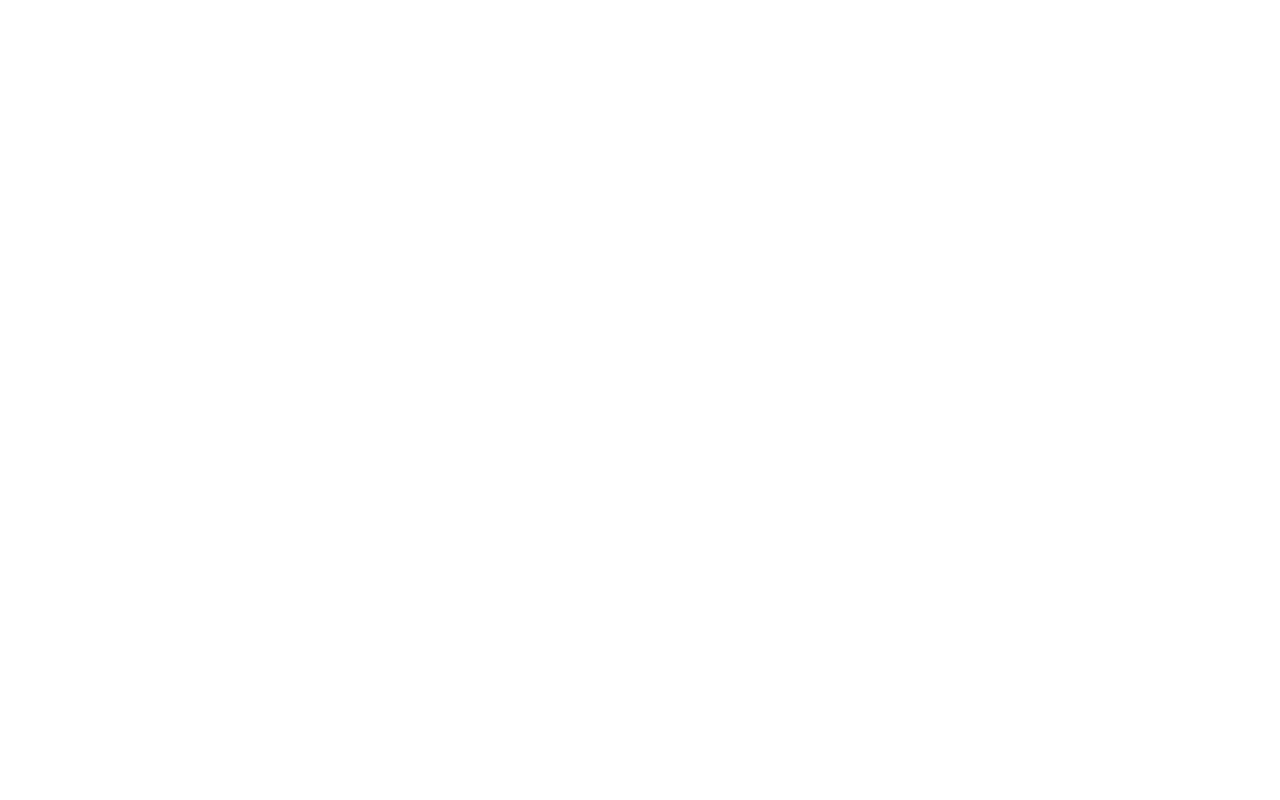
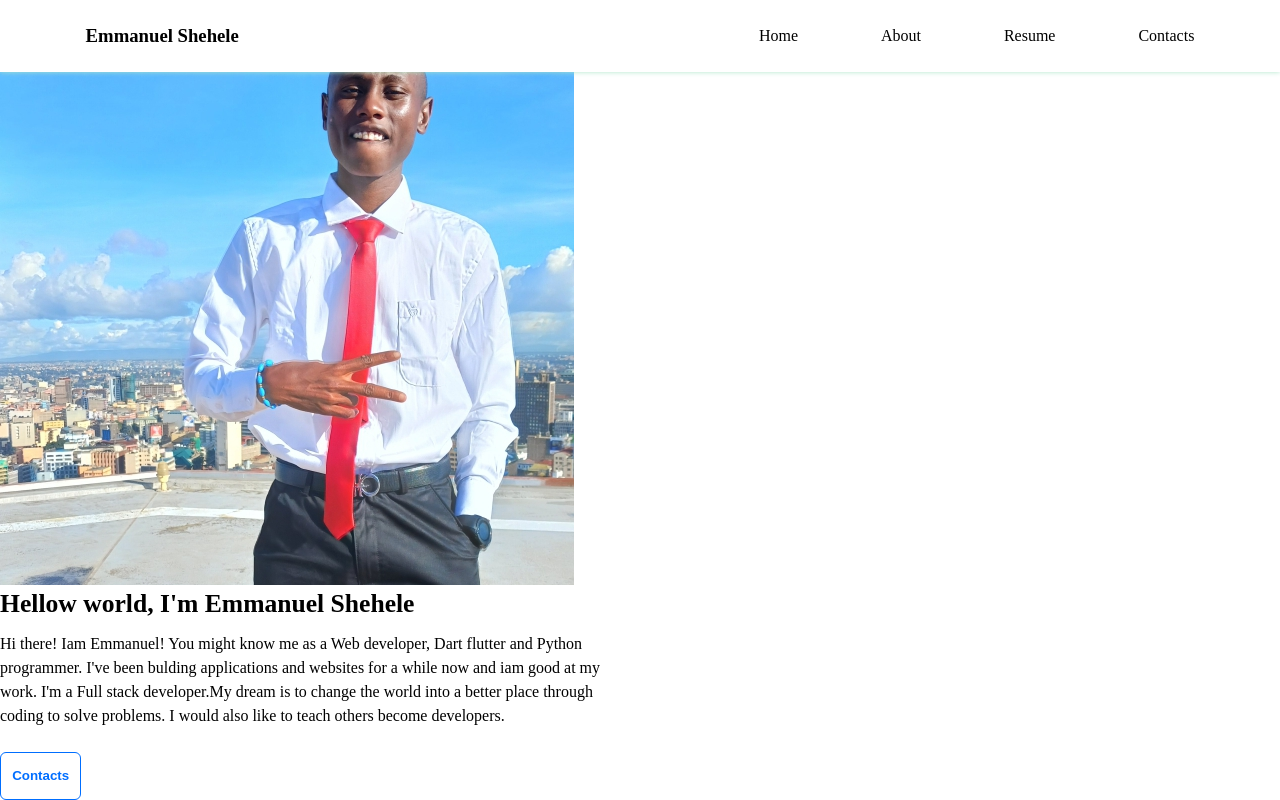
Before and after one commit to Shehele/WEB-DEVELOPMENT, a plain HTML site: page Live Session/index.html in a window 1280 px wide. Drawn offline with Linux system fonts and the light colour scheme.

Commit message:
livesession

```diff
--- a/Live Session/index.html
+++ b/Live Session/index.html
@@ -1,6 +1,39 @@
  <!DOCTYPE html>
-    <html>
-        <head>
-            <title>Demonstrating Margin and padding</title>
-        </head>
-    </html>
+ <html>
+    <head>
+        <title>Portfolio Website</title>
+        <link rel="stylesheet" href="./style.css"/>
+        <link
+        rel="stylesheet"
+        href="https://cdnjs.cloudflare.com/ajax/libs/font-awesome/4.7.0/css/font-awesome.min.css"
+        />
+    </head>
+    <body>
+        <nav>
+            <header>
+                <h3>Emmanuel Shehele</h3>
+                <div class="nav-links">
+                    <a href="#home">Home</a>
+                    <a href="#about">About</a>
+                    <a href="#resume">Resume</a>
+                    <a href="#contacts">Contacts</a>
+                </div>
+            </header>
+        </nav>
+
+        <section id="home" class="home content">
+            <img src="./images/Manuel.jpg" alt="" />
+            <div class="home-desc">
+                <h3>Hellow world, I'm Emmanuel Shehele</h3>
+                <p>
+                    Hi there! Iam Emmanuel! You might know me as a Web developer,
+                    Dart flutter and Python programmer.
+                    I've been bulding applications and websites for a while now and iam good at my work.
+                    I'm a Full stack developer.My dream is to change the world into a better place through coding to solve problems.
+                    I would also like to teach others become developers.
+                </p>
+                <a href="#contacts"><button>Contacts</button></a>
+            </div>
+        </section>
+    </body>
+ </html>
--- /dev/null
+++ b/Live Session/style.css
@@ -0,0 +1,100 @@
+    * {
+      margin: 0;
+      padding: 0;
+      box-sizing: border-box;
+      line-height: 1.5rem !important;
+    }
+
+    /* 2. Styling for the navigation bar */
+    nav {
+      background-color: white;
+      padding: 1.5rem;
+      box-shadow: 0px 0px 5px rgb(173, 230, 201);
+      position: fixed;
+      width: 100%;
+    }
+
+    /* 3.Styling for the header within the navigation bar */
+    header{
+      display: flex;
+      justify-content: space-between;
+      align-items: center;
+      width: 90%;
+      margin: auto;
+    }
+
+    /* 4.Styling for the h3 element within the header */
+    header > h3 {
+      font-weight: bold;
+    }
+
+    /* 5.Stlingg for the container of navigation links */
+    .nav-links {
+      display: flex;
+      justify-content: space-between;
+      width: 40% ;
+    }
+
+    /* 6. Styling for individual navigation links */
+    .nav-links > a {
+      text-decoration: none;
+      color: black;
+      margin-left: 0.5rem;
+      cursor: pointer;
+    }
+
+    /* 7. Styling for navigation links on hover */
+    .nav-links > a:hover{
+      color: rgb(0, 110, 255);
+    }
+
+    /* 8. Styling for the home content section */
+    .home-content {
+      display: flex;
+      justify-content: space-between;
+      align-items: center;
+      width: 90%;
+      margin: auto;
+      padding: 1.5rem;
+    }
+
+    /* 9. Styling for the image within the home content */
+    .home-content > img {
+      height: 500px;
+    }
+
+    /* 10. Styling for the home description section */
+    .home-desc {
+      width: 50%;
+    }
+
+    /* 11. styling for the h3 element */
+    .home-desc >h3 {
+      font-size: 1.6rem;
+      margin-bottom: 1rem;
+      line-height: 1.5rem;
+   }
+
+   /* 12.Styling for paragraphs within the home description */
+   .home-desc > p {
+      margin-bottom: 1.5rem;
+      line-height: 1.5rem;
+   }
+
+   /* 13. Styling for the button within a link in the home description */
+   .home-desc > a > button {
+      padding: 0.7rem;
+      font-weight: bold;
+      background-color: transparent;
+      border: 1px solid rgb(0, 110, 255);
+      border-radius: 6px;
+      color:rgb(0  ,110,255);
+      cursor: pointer;
+   }
+
+   /* 14.styling for the button on hoverwithin the description */
+   .home-desc > a > button:hover{
+      background-color: rgb(0, 110,255);
+      border: 1px solid rgb(0  ,110,255);
+      color: white ;
+   }
```
Also changed, not shown: Live Session/styles.css (deleted, +0 -20 lines), Live Session/images/Manuel.jpg (added).
